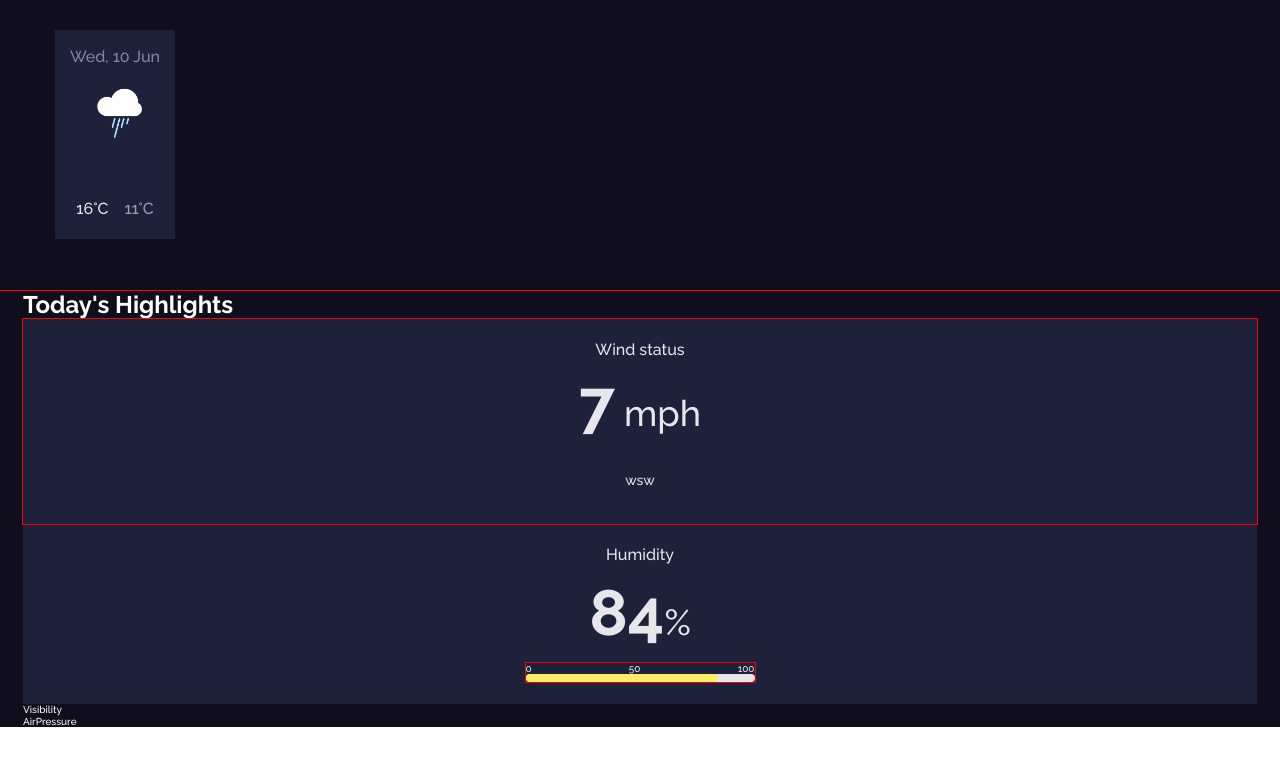
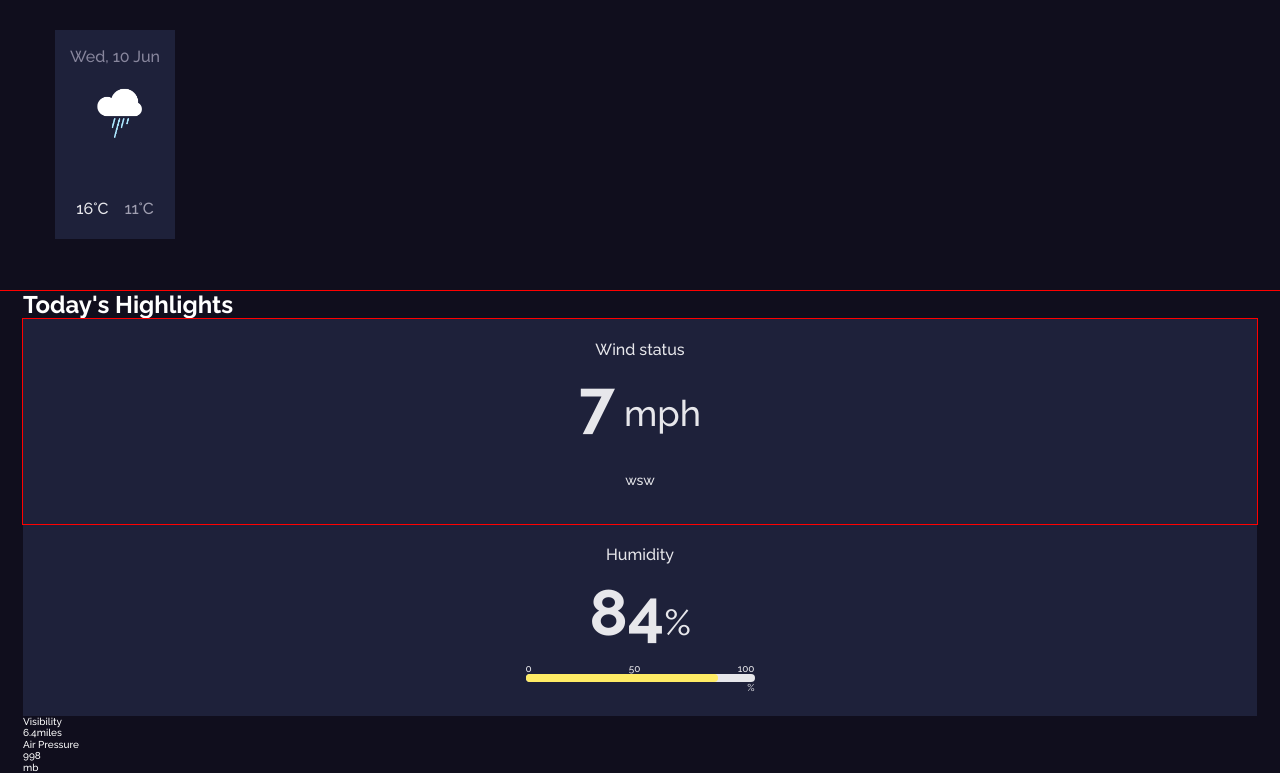
Before and after one commit to presh-031/Weather-App-and-Location-detector, a React (Create React App) app: page / in a window 1280 px wide. Shown: the part 1353-2126 px from the top of the page. Before the commit the page ends 2080 px from the top, so only its background shows below. Built offline with nearby package versions, Linux system fonts and the light colour scheme.

Commit message:
now styling visibility and air pressure components

```diff
--- a/src/components/AirPressure/AirPressure.jsx
+++ b/src/components/AirPressure/AirPressure.jsx
@@ -1,7 +1,15 @@
 import React from "react";
 
 const AirPressure = () => {
-  return <div>AirPressure</div>;
+  return (
+    <div>
+      <p>Air Pressure</p>
+      <p>
+        <span>998</span>
+        <p>mb</p>
+      </p>
+    </div>
+  );
 };
 
 export default AirPressure;
--- a/src/components/ProgressBar/ProgressBar.css
+++ b/src/components/ProgressBar/ProgressBar.css
@@ -1,6 +1,6 @@
 .progress-bar {
   width: 22.9rem;
-  outline: 1px solid red;
+  /* outline: 1px solid red; */
   margin: 1.2rem auto auto;
 }
 .labels {
@@ -8,3 +8,7 @@
   align-items: center;
   justify-content: space-between;
 }
+.percentage-label {
+  display: flex;
+  justify-content: flex-end;
+}
--- a/src/components/ProgressBar/ProgressBar.jsx
+++ b/src/components/ProgressBar/ProgressBar.jsx
@@ -36,6 +36,9 @@ const ProgressBar = (props) => {
       <div style={containerStyles}>
         <div style={fillerStyles}>{/* <span style={labelStyles}>{`${completed}%`}</span> */}</div>
       </div>
+      <div className="percentage-label">
+        <span>%</span>
+      </div>
     </div>
   );
 };
--- a/src/components/Visibility/Visibility.jsx
+++ b/src/components/Visibility/Visibility.jsx
@@ -1,7 +1,16 @@
 import React from "react";
 
+import "./Visibility.css";
 const Visibility = () => {
-  return <div>Visibility</div>;
+  return (
+    <div>
+      <p>Visibility</p>
+      <p>
+        <span>6.4</span>
+        <span>miles</span>
+      </p>
+    </div>
+  );
 };
 
 export default Visibility;
```
